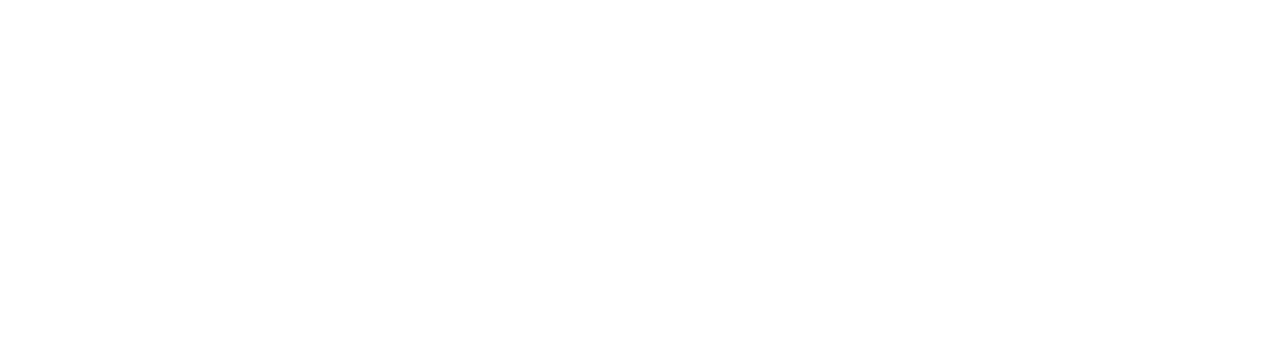
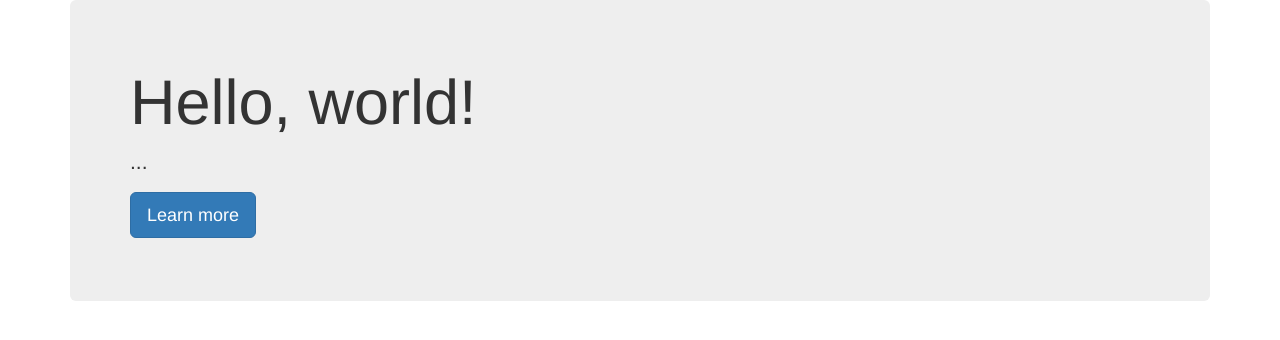
Before and after one commit to dmorosinotto/ngcli-exlive, an Angular app: page / in a window 1280 px wide. Shown: the top 340 px of the page. Built offline with nearby package versions, Linux system fonts and the light colour scheme.

Commit message:
1 - JUMBOTRON - ng g component home - add template html + handle (click)="saySomething()" - implement logic in home.component.ts using import * as u from '../utils'

```diff
--- a/src/app/app.component.ts
+++ b/src/app/app.component.ts
@@ -6,7 +6,7 @@ import * as u from './utils';
   template: `
     <div>
       <!-- YOUR COMPONENTS GOES HERE -->
-
+      <eos-home></eos-home>
     </div>
   `,
   styles: []
--- a/src/app/app.module.ts
+++ b/src/app/app.module.ts
@@ -2,10 +2,12 @@ import { BrowserModule } from '@angular/platform-browser';
 import { NgModule } from '@angular/core';
 
 import { AppComponent } from './app.component';
+import { HomeComponent } from './home/home.component';
 
 @NgModule({
   declarations: [
-    AppComponent
+    AppComponent,
+    HomeComponent
   ],
   imports: [
     BrowserModule
--- /dev/null
+++ b/src/app/home/home.component.html
@@ -0,0 +1,5 @@
+<div class="jumbotron">
+    <h1>Hello, world!</h1>
+    <p>...</p>
+    <p><button class="btn btn-primary btn-lg" (click)="saySomething()">Learn more</button></p>
+</div>
--- /dev/null
+++ b/src/app/home/home.component.ts
@@ -0,0 +1,14 @@
+import { Component, OnInit } from '@angular/core';
+import * as u from '../utils';
+@Component({
+  selector: 'eos-home',
+  templateUrl: './home.component.html',
+  styleUrls: ['./home.component.css']
+})
+export class HomeComponent {
+
+  saySomething() {
+    u.after( u.say("I know howto handle clicks in Angular!"))
+  }
+
+}
```
Also changed, not shown: src/app/home/home.component.css (added).
